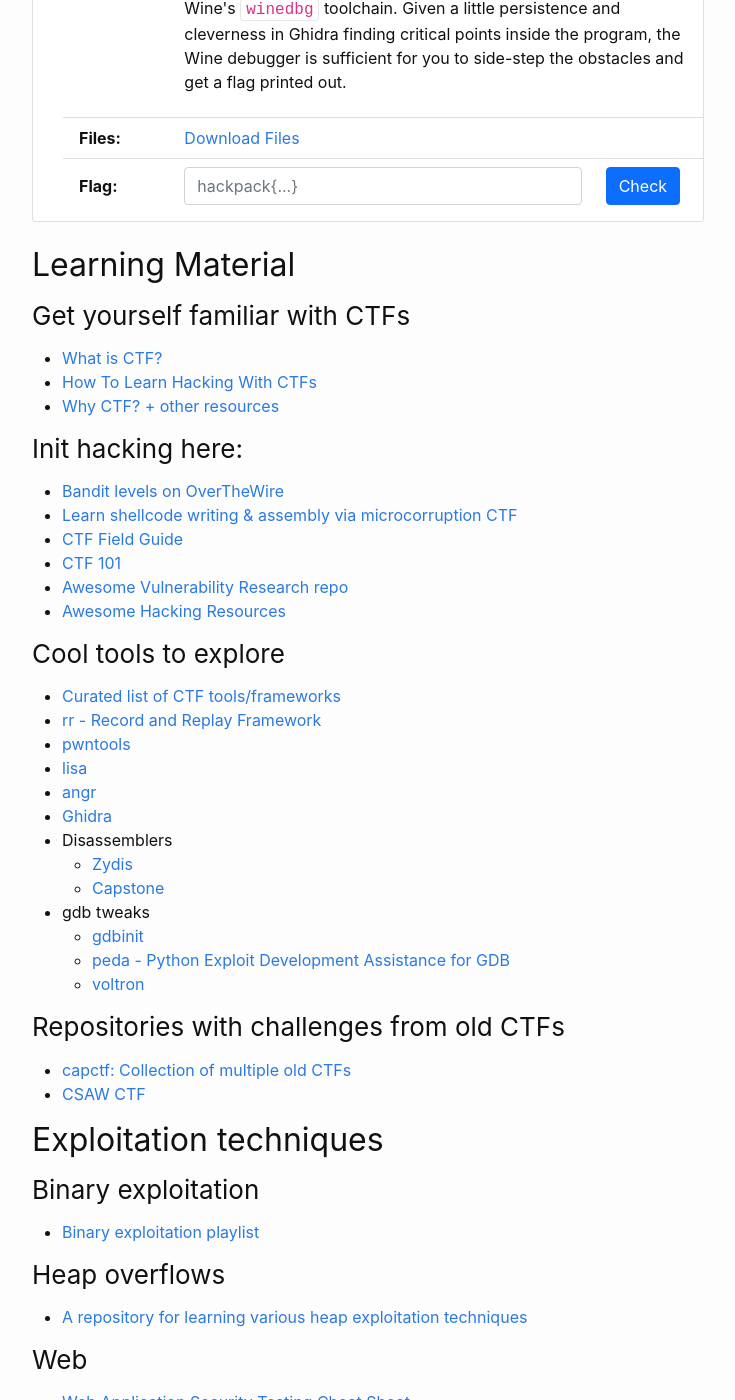
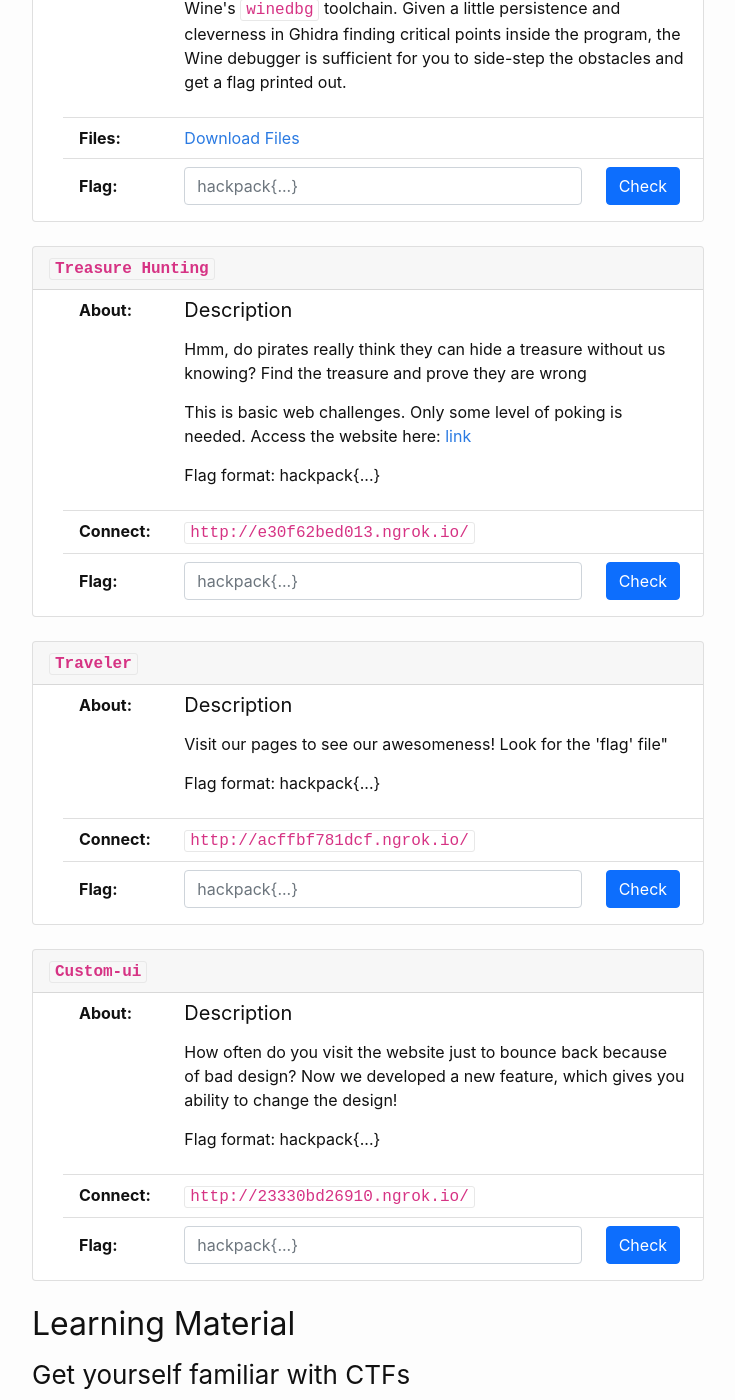
Before and after one commit to kapravel/hackpack-web, a Jekyll site: the page built from learn.md, in a window 1280 px wide and 1400 px high, scrolled down 3161 px. Shown: the whole window, without its empty margins (268-1003 px from the left). Built offline with Jekyll 4.4.1, drawn with Linux system fonts in a browser that asks for light colours.

Commit message:
added web challenges

```diff
--- a/_data/challenges.yml
+++ b/_data/challenges.yml
@@ -134,4 +134,23 @@ intro_to_web_01:
     <p>Hmm, do pirates really think they can hide a treasure without us knowing? Find the treasure and prove they are wrong</p>
     <p>This is basic web challenges. Only some level of poking is needed. Access the website here: <a href="http://e30f62bed013.ngrok.io/">link</a></p>
     <p>Flag format: hackpack{...}</p>
-  flag_MD5: 4191d8b8e46ae501a023538ea3177736  # PICOCTF{These are the access codes to the vault: 1063340}
+  connect: http://e30f62bed013.ngrok.io/
+  flag_MD5: 4191d8b8e46ae501a023538ea3177736
+
+intro_to_web_02:
+  title: "Traveler"
+  about: |
+    <h4>Description</h4>
+    <p>Visit our pages to see our awesomeness! Look for the 'flag' file"</p>
+    <p>Flag format: hackpack{...}</p>
+  connect: http://acffbf781dcf.ngrok.io/
+  flag_MD5: 7cda24b0cdbb72da9fb4a2e2ab6d1510
+
+intro_to_web_03:
+  title: "Custom-ui"
+  about: |
+    <h4>Description</h4>
+    <p>How often do you visit the website just to bounce back because of bad design? Now we developed a new feature, which gives you ability to change the design!</p>
+    <p>Flag format: hackpack{...}</p>
+  connect: http://23330bd26910.ngrok.io/
+  flag_MD5: e3be81762372ef91a0f2660d4f75ef01
--- a/learn.md
+++ b/learn.md
@@ -8,6 +8,9 @@ current_challs:
   - intro_to_re_03
   - intro_to_re_04
   - intro_to_re_05
+  - intro_to_web_01
+  - intro_to_web_02
+  - intro_to_web_03
 ---
 
 ### Get yourself familiar with CTFs
```
